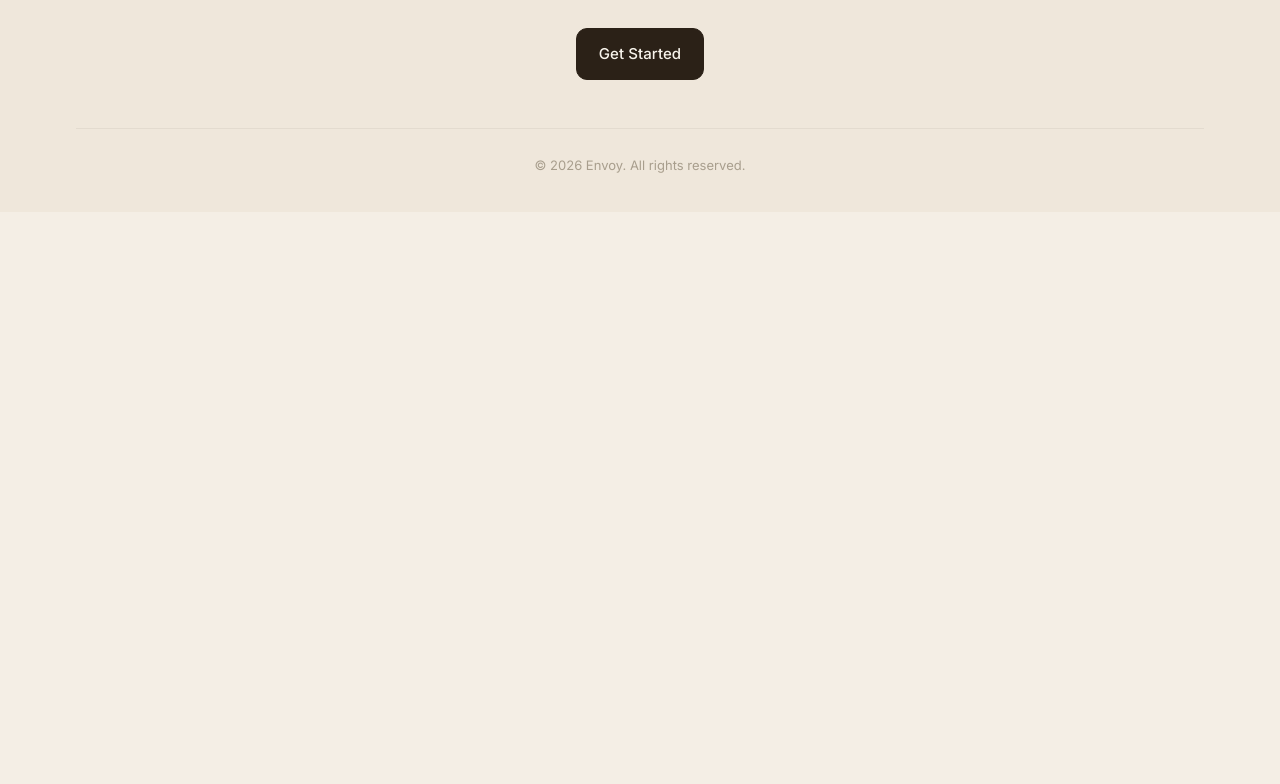
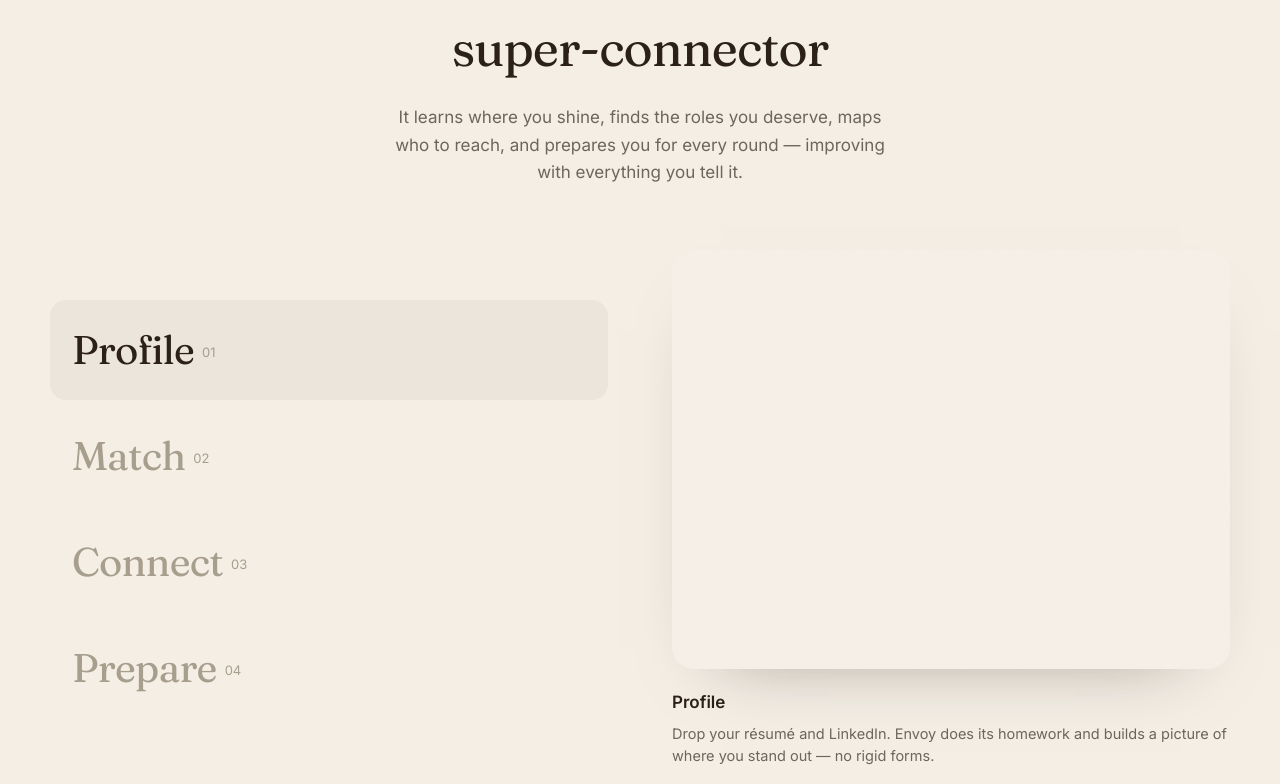
Before and after one commit to sahielbose/Envoy, a Next.js app: page / in a window 1280 px wide. Shown: the part 1556-2340 px from the top of the page. Before the commit the page ends 1768 px from the top, so only its background shows below. Built offline with nearby package versions, Linux system fonts and the light colour scheme.

Commit message:
feat: build Process tabs section (Profile/Match/Connect/Prepare)
Port the "How it works" block: a four-item tablist (Profile/Match/Connect/
Prepare) that swaps the gradient art + caption alongside it. Faithful to the
copy and per-step art variants in design/landing.html.

```diff
--- a/src/app/(marketing)/page.tsx
+++ b/src/app/(marketing)/page.tsx
@@ -1,5 +1,6 @@
 import { Hero } from "@/components/marketing/hero";
 import { AppPreview } from "@/components/marketing/app-preview";
+import { Process } from "@/components/marketing/process";
 
 export default function HomePage() {
   return (
@@ -7,6 +8,7 @@ export default function HomePage() {
       <Hero>
         <AppPreview />
       </Hero>
+      <Process />
     </main>
   );
 }
--- a/src/app/globals.css
+++ b/src/app/globals.css
@@ -886,3 +886,93 @@
     background: #fff;
   }
 }
+
+/* ============================================================
+   Marketing — process tabs
+   ============================================================ */
+@layer components {
+  .proc__head {
+    text-align: center;
+    max-width: 640px;
+    margin: 0 auto;
+  }
+  .proc__head h2 {
+    font-family: var(--serif);
+    font-weight: 400;
+    font-size: clamp(30px, 4.4vw, 50px);
+    margin: 16px 0 0;
+    letter-spacing: -0.02em;
+  }
+  .proc__head p {
+    color: var(--ink-soft);
+    margin: 16px auto 0;
+    max-width: 520px;
+  }
+  .proc__grid {
+    display: grid;
+    grid-template-columns: 1fr 1fr;
+    gap: clamp(28px, 5vw, 64px);
+    align-items: center;
+    margin-top: clamp(40px, 6vw, 64px);
+  }
+  .proc__list {
+    display: flex;
+    flex-direction: column;
+    gap: 6px;
+  }
+  .proc__item {
+    position: relative;
+    text-align: left;
+    background: none;
+    border: 0;
+    cursor: pointer;
+    padding: 18px 22px;
+    border-radius: 16px;
+    transition: background 0.25s;
+    color: var(--ink-faint);
+  }
+  .proc__item .w {
+    font-family: var(--serif);
+    font-size: clamp(26px, 3.4vw, 40px);
+    font-weight: 400;
+    letter-spacing: -0.02em;
+    transition: color 0.25s;
+  }
+  .proc__item .num {
+    font-size: 13px;
+    vertical-align: super;
+    margin-left: 8px;
+    font-family: var(--sans);
+    color: var(--ink-faint);
+  }
+  .proc__item:hover .w {
+    color: var(--ink-soft);
+  }
+  .proc__item.is-active {
+    background: rgba(43, 33, 23, 0.045);
+  }
+  .proc__item.is-active .w {
+    color: var(--ink);
+  }
+  .proc__item:focus-visible {
+    outline: 2px solid var(--ink);
+    outline-offset: 3px;
+  }
+  .proc__media {
+    position: relative;
+  }
+  .art-cap {
+    margin-top: 20px;
+  }
+  .art-cap h3 {
+    margin: 0;
+    font-size: 17px;
+    font-weight: 600;
+  }
+  .art-cap p {
+    margin: 7px 0 0;
+    color: var(--ink-soft);
+    font-size: 14.5px;
+    line-height: 1.55;
+  }
+}
--- /dev/null
+++ b/src/components/marketing/process.tsx
@@ -0,0 +1,81 @@
+"use client";
+
+import { useState } from "react";
+import { Eyebrow, GradientArt, type ArtVariant } from "@/components/ui";
+import { cn } from "@/lib/utils";
+
+const STEPS: { word: string; num: string; variant: ArtVariant; title: string; body: string }[] = [
+  {
+    word: "Profile",
+    num: "01",
+    variant: "violet",
+    title: "Profile",
+    body: "Drop your résumé and LinkedIn. Envoy does its homework and builds a picture of where you stand out — no rigid forms.",
+  },
+  {
+    word: "Match",
+    num: "02",
+    variant: "amber",
+    title: "Match",
+    body: "Built on the same recommendation systems that power the world's biggest platforms — Envoy surfaces the roles you deserve and tells you exactly why each one fits.",
+  },
+  {
+    word: "Connect",
+    num: "03",
+    variant: "sage",
+    title: "Connect",
+    body: "Envoy maps the right people to reach and drafts warm, personal outreach that sounds like you. Nothing sends without your approval.",
+  },
+  {
+    word: "Prepare",
+    num: "04",
+    variant: "rose",
+    title: "Prepare",
+    body: "Walk into every round with a dossier on the company and your interviewers, the questions they'll likely ask, and the smart ones to ask back.",
+  },
+];
+
+/** "How it works" — four tabbed steps with gradient art + caption. */
+export function Process() {
+  const [active, setActive] = useState(0);
+  const step = STEPS[active];
+
+  return (
+    <section className="section container" id="how">
+      <div className="proc__head">
+        <Eyebrow>How it works</Eyebrow>
+        <h2>Envoy is your AI career super-connector</h2>
+        <p>
+          It learns where you shine, finds the roles you deserve, maps who to reach, and prepares
+          you for every round — improving with everything you tell it.
+        </p>
+      </div>
+
+      <div className="proc__grid">
+        <div className="proc__list" role="tablist" aria-label="How Envoy works">
+          {STEPS.map((s, i) => (
+            <button
+              key={s.word}
+              type="button"
+              role="tab"
+              aria-selected={active === i}
+              className={cn("proc__item", active === i && "is-active")}
+              onClick={() => setActive(i)}
+            >
+              <span className="w">{s.word}</span>
+              <span className="num">{s.num}</span>
+            </button>
+          ))}
+        </div>
+
+        <div className="proc__media">
+          <GradientArt variant={step.variant} />
+          <div className="art-cap">
+            <h3>{step.title}</h3>
+            <p>{step.body}</p>
+          </div>
+        </div>
+      </div>
+    </section>
+  );
+}
```
